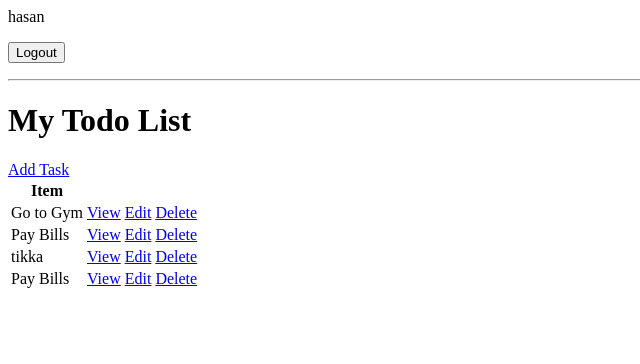
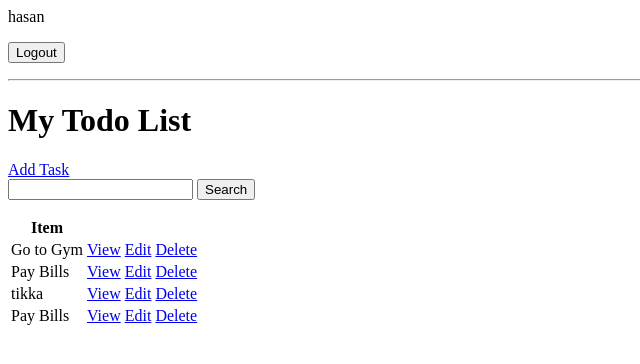
Before and after one commit to striderzz/Django_Todo_List, a Django app: page / in a window 1280 px wide. Shown: the top 364 px of the page, without its empty margins (0-640 px from the left). Run offline with Django 5.2, Linux system fonts and the light colour scheme; a user stored in the database is signed in; data comes from the database, SQL or seed files in the repository; both versions use the stored data as it was after the commit.

Commit message:
added search filtering

```diff
--- a/todo_list/base/templates/base/task_list.html
+++ b/todo_list/base/templates/base/task_list.html
@@ -13,6 +13,14 @@
 <h1>My Todo List </h1>
 
 <a href="{% url 'task_create' %}">Add Task</a>
+
+<form method="GET">
+  <input type="text" name = 'search-area' value="{{search_input}}">
+  <input type="submit" value="Search">
+
+</form>
+
+
 <table>
   <tr>
     <th>Item</th>
--- a/todo_list/base/views.py
+++ b/todo_list/base/views.py
@@ -56,6 +56,15 @@ class TaskList(LoginRequiredMixin, ListView):
     context = super().get_context_data(**kwargs)
     context['tasks'] = context['tasks'].filter(user = self.request.user)
     context['count'] = context['tasks'].filter(complete = False).count()
+
+    search_input = self.request.GET.get('search-area') or ''
+
+    if search_input:
+      context['tasks'] = context['tasks'].filter(title__startswith = search_input)
+
+      context['search_input'] = search_input
+
+
     return context
 
 class TaskDetail(LoginRequiredMixin, DetailView):
```
Also changed, not shown: todo_list/db.sqlite3.
